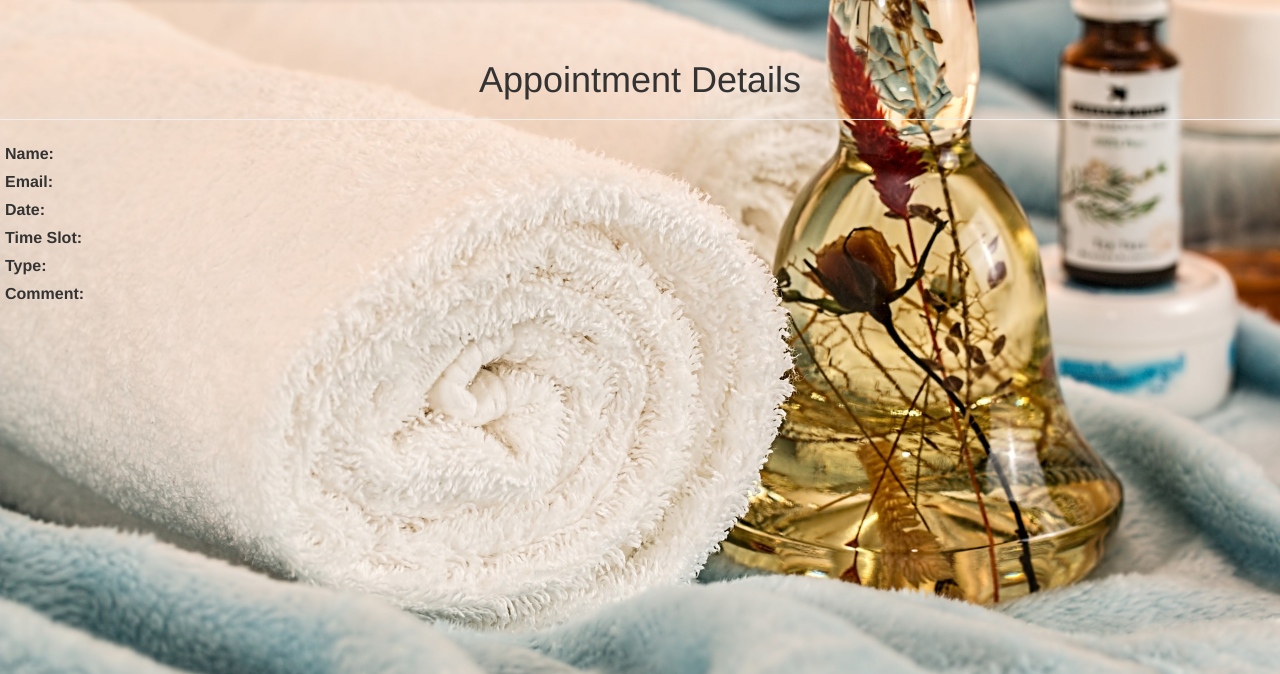
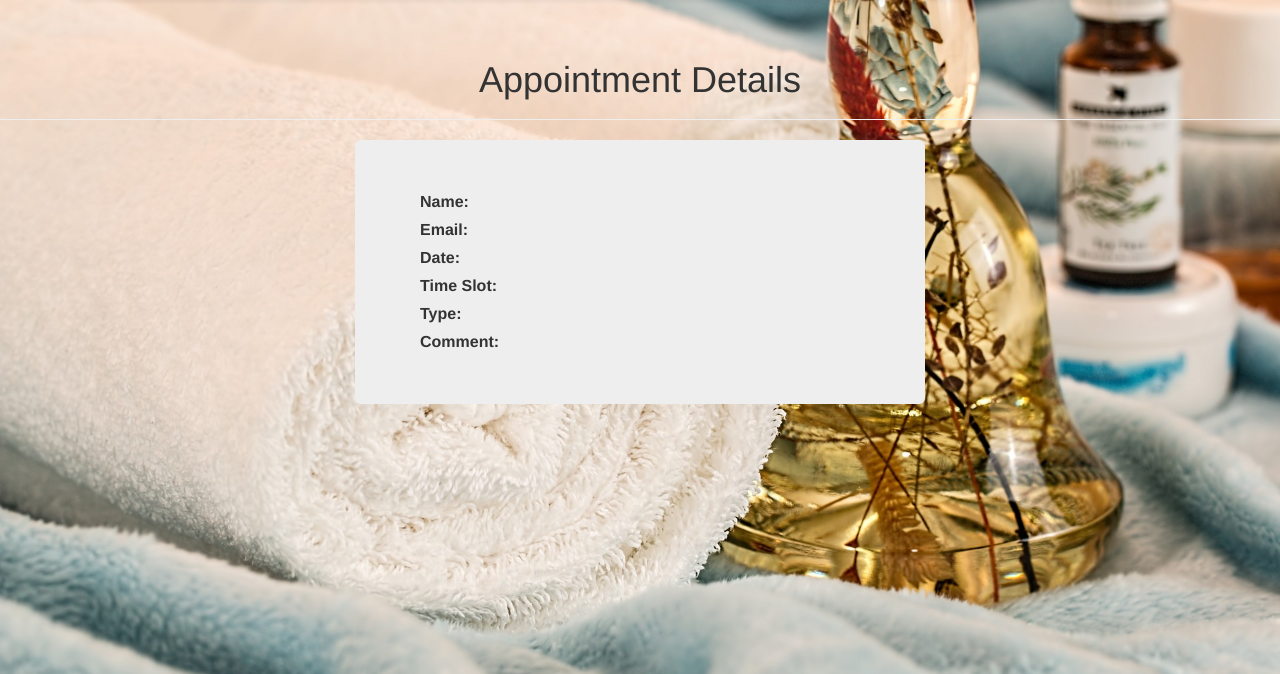
Before and after one commit to Kimster07/comp606A1P2, a PHP site: page /admin_appointment_view.php?apid=1 in a window 1280 px wide. Shown: the part 88-762 px from the top of the page. Run offline with PHP 8.4, Linux system fonts and the light colour scheme; data comes from the database, SQL or seed files in the repository; data that the repository does not hold is empty.

Commit message:
Enhanced appointment details view on file 'admin_appointment_view.php' & 'user_appointment_details.php'.

```diff
--- a/admin_appointment_view.php
+++ b/admin_appointment_view.php
@@ -98,6 +98,14 @@ $data = getApDetail($apid)
 	<h1 align="center">Appointment Details</h1>
 	</div>
 
+
+	<div clss="col-lg-6">
+
+		<div class="container">
+		<div class="col-md-3 col-sm-3 col-xs12"></div>
+
+			<div class="jumbotron col-md-6 col-sm-6 col-xs-12">
+
 				<!-- appointment details -->
 				<table class="table-condensed">
 					<tr>
@@ -127,4 +135,10 @@ $data = getApDetail($apid)
 
 				</table>
 
+			</div>
+
+		</div>
+
+	</div>
+
 </body>
```
Also changed, not shown: user_appointment_details.php (+14 -0 lines). Lines whose indentation alone changed are shown as unchanged.
